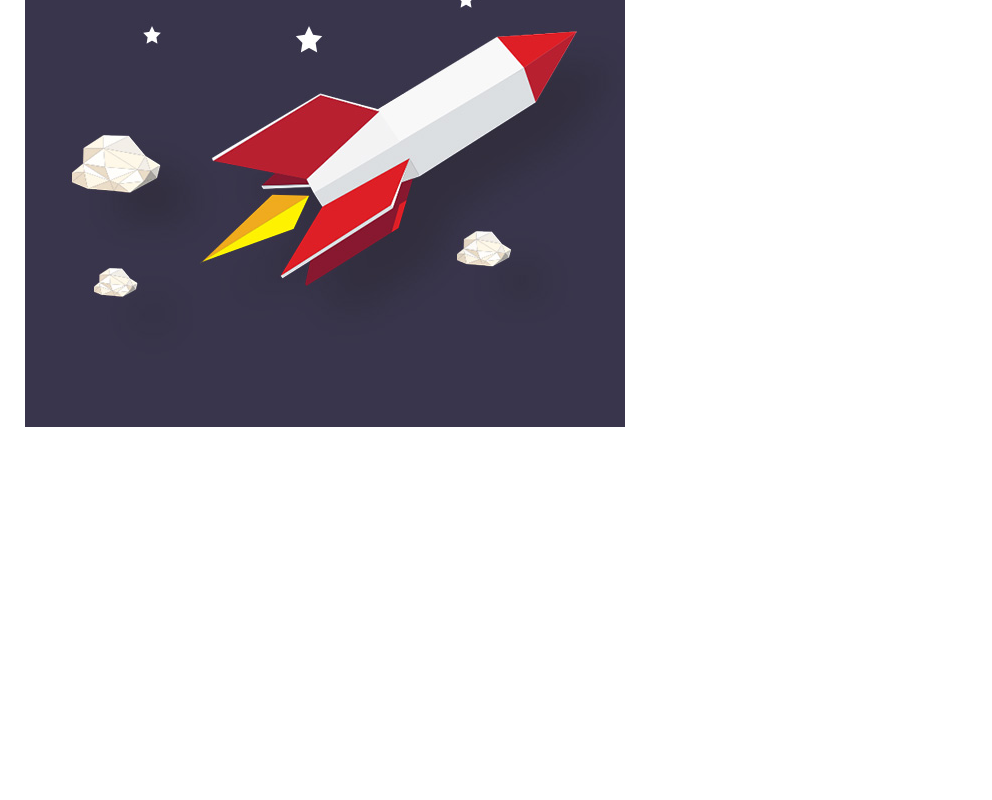
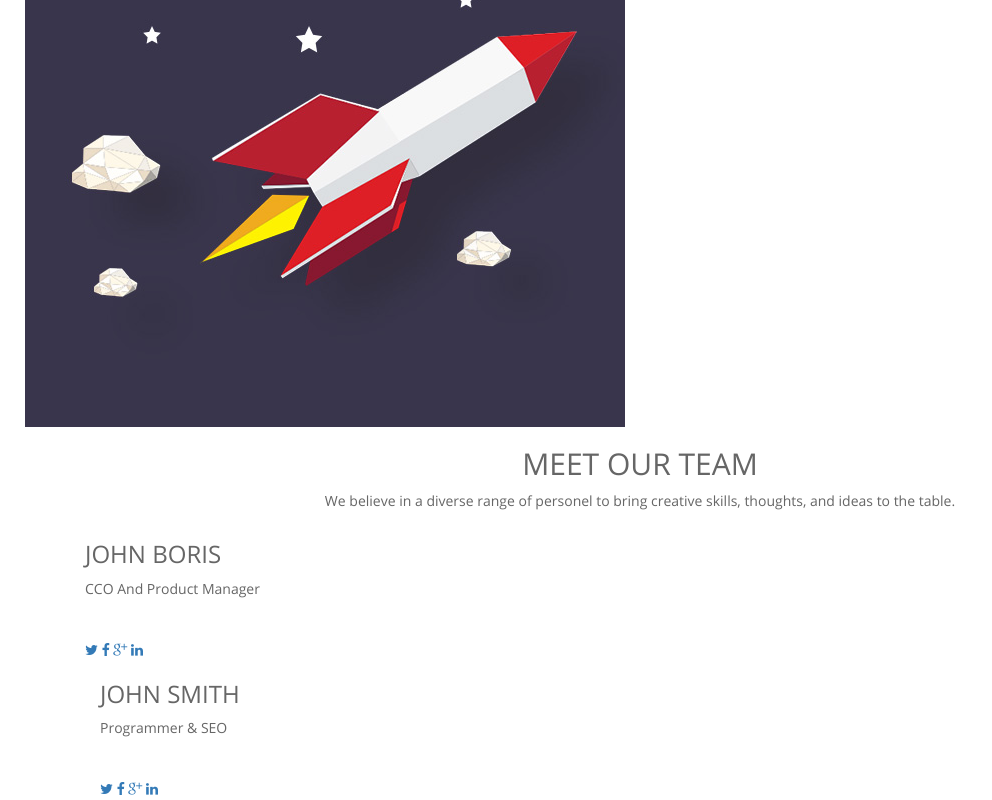
Before and after one commit to donatasdk/Final-task, a plain HTML site: page index.html in a window 1280 px wide. Shown: the part 1739-2539 px from the top of the page, without its empty margins (0-992 px from the left). Before the commit the page ends 2166 px from the top, so only its background shows below. Drawn offline with Linux system fonts and the light colour scheme.

Commit message:
no message

```diff
--- a/index.html
+++ b/index.html
@@ -334,6 +334,48 @@
 <section id="counter">
 
 </section>
+<section id="ourTeam">
+    <div class="container">
+        <h2 class="text-center">MEET OUR TEAM</h2>
+        <p class="text-center">We believe in a diverse range of personel to bring creative skills, thoughts, and ideas
+            to the table.
+        </p>
+        <div class="row">
+
+        </div>
+        <div class="col-md-6">
+            <div class="teamLeft">
+                <h3>JOHN BORIS</h3>
+                <p>CCO And Product Manager</p>
+                <br>
+                <p></p>
+                <div class="teamSocial">
+                    <a><i class="ico-twitter4"></i> </a>
+                    <a><i class="ico-facebook4"></i> </a>
+                    <a><i class="ico-google-plus"></i> </a>
+                    <a><i class="ico-linkedin3"></i> </a>
+                </div>
+            </div>
+            <div class="col-md-6">
+                <div class="teamRight">
+                    <h3>JOHN SMITH</h3>
+                    <p>Programmer & SEO</p>
+                    <br>
+                    <p></p>
+                    <div class="teamSocial">
+                        <a><i class="ico-twitter4"></i> </a>
+                        <a><i class="ico-facebook4"></i> </a>
+                        <a><i class="ico-google-plus"></i> </a>
+                        <a><i class="ico-linkedin3"></i> </a>
+                    </div>
+
+                </div>
+            </div>
+        </div>
+
+
+    </div>
+</section>
 <!-- Bootstrap core JavaScript
 ================================================== -->
 <!-- Placed at the end of the document so the pages load faster -->
```
